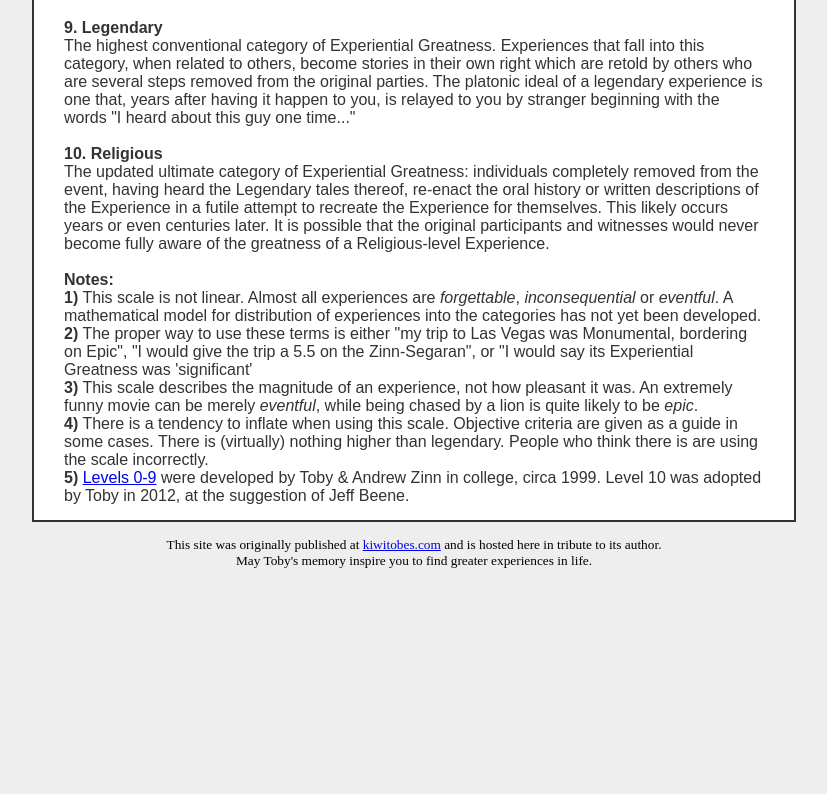
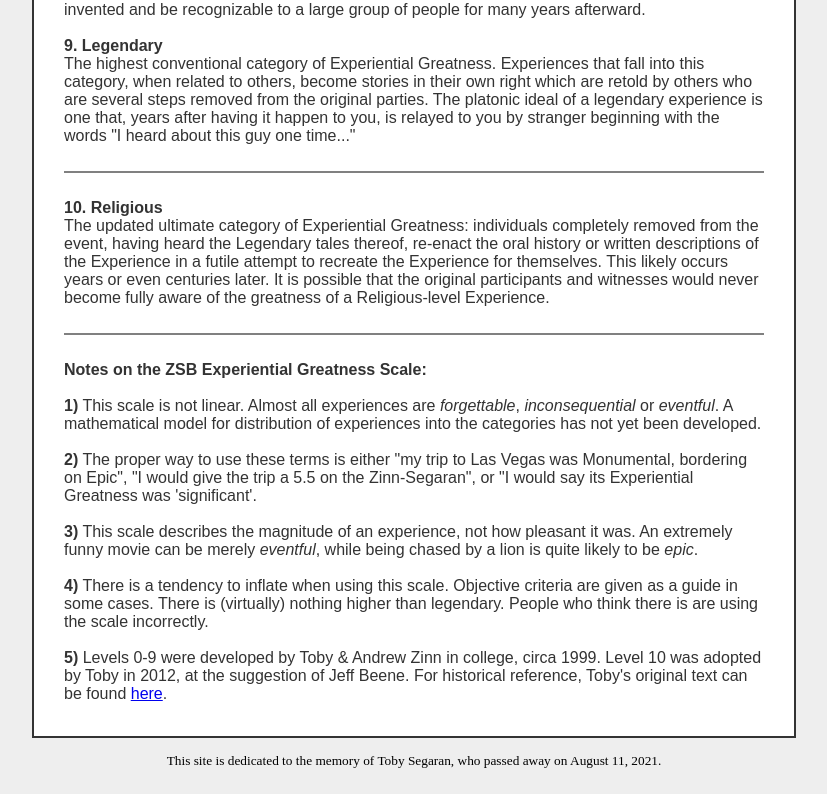
Before and after one commit to thepressure/experiential-scale, a plain HTML site: page index.html in a window 1280 px wide. Shown: the part 906-1700 px from the top of the page, without its empty margins (226-1053 px from the left). Before the commit the page ends 1500 px from the top, so only its background shows below. Drawn offline with Linux system fonts and the light colour scheme.

Commit message:
Another round of edits recommended by Jeff

```diff
--- a/index.html
+++ b/index.html
@@ -45,7 +45,13 @@ ul {
 <div id="Content">
 
 <h1>The Zinn-Segaran-Beene Experiential Greatness Scale</h1>
-<span style="font-size: 11px;">Created by <a href="https://web.archive.org/web/20070323152659/http://kiwitobes.com/">Toby Segaran</a>, inspired by comments from Andrew Zinn, with contributions by Jeff Beene. [<a href="ZinnSegaranBeene_ExpGreat_Scale.pdf">PDF download</a>]</span>
+  <span style="font-size: 11px;">
+    This content &amp; site were originally created by
+    <a href="https://web.archive.org/web/20070323152659/http://kiwitobes.com/">Toby Segaran</a>, based on inspiration from Andrew Zinn, with later contributions by Jeff Beene.
+    <br />
+    [<a href="ZinnSegaranBeene_ExpGreat_Scale.pdf">PDF download</a>]
+  </span>
+
   <br/>
   <br/>
   <span style="FONT-WEIGHT: bold">
@@ -108,6 +114,8 @@ ul {
   <br/>
   The highest conventional category of Experiential Greatness. Experiences that fall into this category, when related to others, become stories in their own right which are retold by others who are several steps removed from the original parties. The platonic ideal of a legendary experience is one that, years after having it happen to you, is relayed to you by stranger beginning with the words "I heard about this guy one time..."<br/>
   <br/>
+  <hr noshade="1" />
+  <br/>
   <span style="FONT-WEIGHT: bold">
     10. Religious
   </span>
@@ -118,21 +126,20 @@ ul {
     participants and witnesses would never become fully aware of the greatness of a Religious-level Experience.
   <br/>
   <br/>
+  <hr noshade="1" />
+  <br/>
 
-<span style="FONT-WEIGHT: bold">Notes:</span><br/>
-<b>1)</b> This scale is not linear. Almost all experiences are <span style="FONT-STYLE: italic">forgettable</span>, <span style="FONT-STYLE: italic">inconsequential</span> or <span style="FONT-STYLE: italic">eventful</span>. A mathematical model for distribution of experiences into the categories has not yet been developed.<br/>
-<b>2)</b> The proper way to use these terms is either "my trip to Las Vegas was Monumental, bordering on Epic", "I would give the trip a 5.5 on the Zinn-Segaran", or "I would say its Experiential Greatness was 'significant'<br/>
-<b>3)</b> This scale describes the magnitude of an experience, not how pleasant it was. An extremely funny movie can be merely <span style="FONT-STYLE: italic">eventful</span>, while being chased by a lion is quite likely to be <span style="FONT-STYLE: italic">epic</span>.<br/>
-<b>4)</b> There is a tendency to inflate when using this scale. Objective criteria are given as a guide in some cases. There is (virtually) nothing higher than legendary. People who think there is are using the scale incorrectly.<br/>
-<b>5)</b> <a href="original.html">Levels 0-9</a> were developed by Toby &amp; Andrew Zinn in college, circa 1999. Level 10 was adopted by Toby in 2012, at the suggestion of Jeff Beene.<br/>
+<span style="FONT-WEIGHT: bold">Notes on the ZSB Experiential Greatness Scale:</span><br/><br/>
+<b>1)</b> This scale is not linear. Almost all experiences are <span style="FONT-STYLE: italic">forgettable</span>, <span style="FONT-STYLE: italic">inconsequential</span> or <span style="FONT-STYLE: italic">eventful</span>. A mathematical model for distribution of experiences into the categories has not yet been developed.<br/><br/>
+<b>2)</b> The proper way to use these terms is either "my trip to Las Vegas was Monumental, bordering on Epic", "I would give the trip a 5.5 on the Zinn-Segaran", or "I would say its Experiential Greatness was 'significant'.<br/><br />
+<b>3)</b> This scale describes the magnitude of an experience, not how pleasant it was. An extremely funny movie can be merely <span style="FONT-STYLE: italic">eventful</span>, while being chased by a lion is quite likely to be <span style="FONT-STYLE: italic">epic</span>.<br/></br/>
+<b>4)</b> There is a tendency to inflate when using this scale. Objective criteria are given as a guide in some cases. There is (virtually) nothing higher than legendary. People who think there is are using the scale incorrectly.<br/><br/>
+<b>5)</b> Levels 0-9 were developed by Toby &amp; Andrew Zinn in college, circa 1999. Level 10 was adopted by Toby in 2012, at the suggestion of Jeff Beene. For historical reference, Toby's original text can be found <a href="original.html">here</a>.<br/><br/>
 
 </div>
 
 <div style="font-size: smaller; width: 700px; padding:15px 30px 15px 30px; margin: 0px auto;">
-  <div>This site was originally published at
-  <a href="https://web.archive.org/web/20070323152659/http://kiwitobes.com/zinnsegaran.html"> kiwitobes.com</a>
-  and is hosted here in tribute to its author.</div>
-  <div>May Toby's memory inspire you to find greater experiences in life.</div>
+  <div>This site is dedicated to the memory of Toby Segaran, who passed away on August 11, 2021.</div>
 </div>
 </body>
 
```
Also changed, not shown: original.html (+4 -7 lines).
